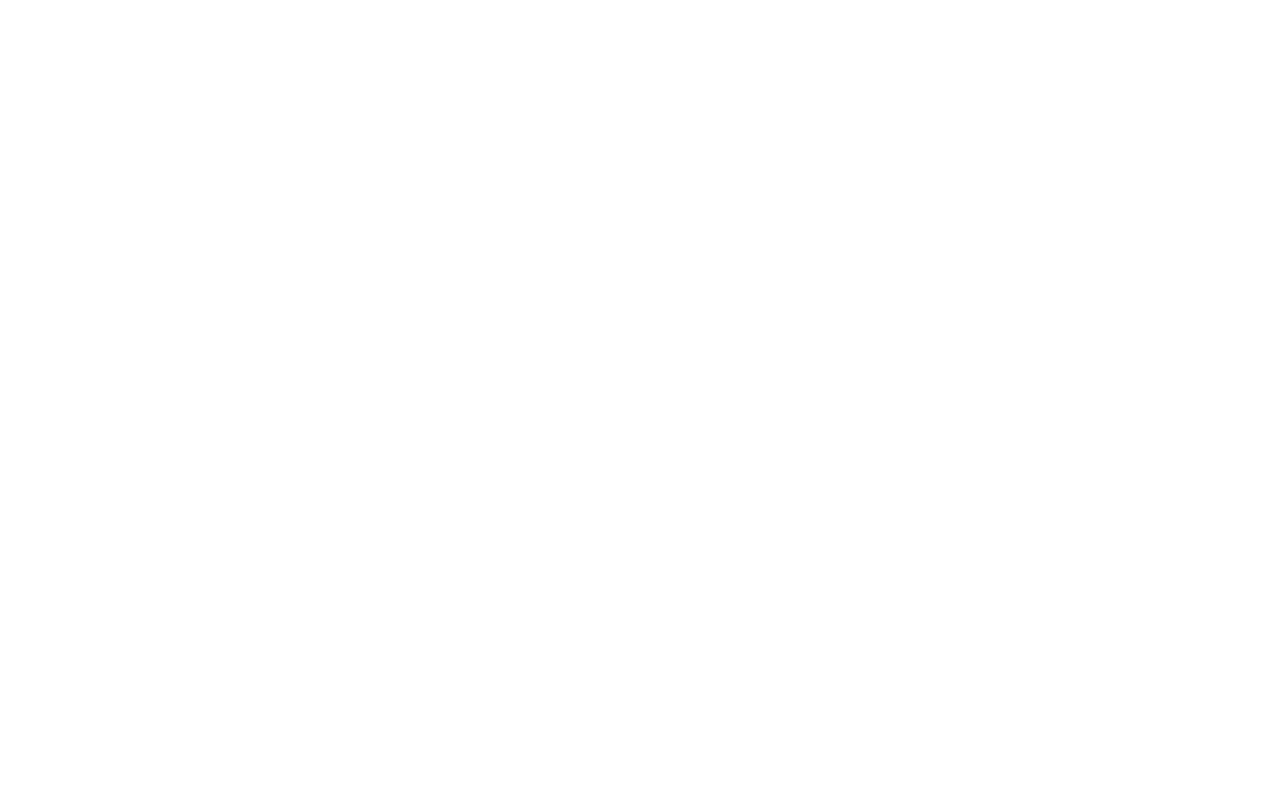
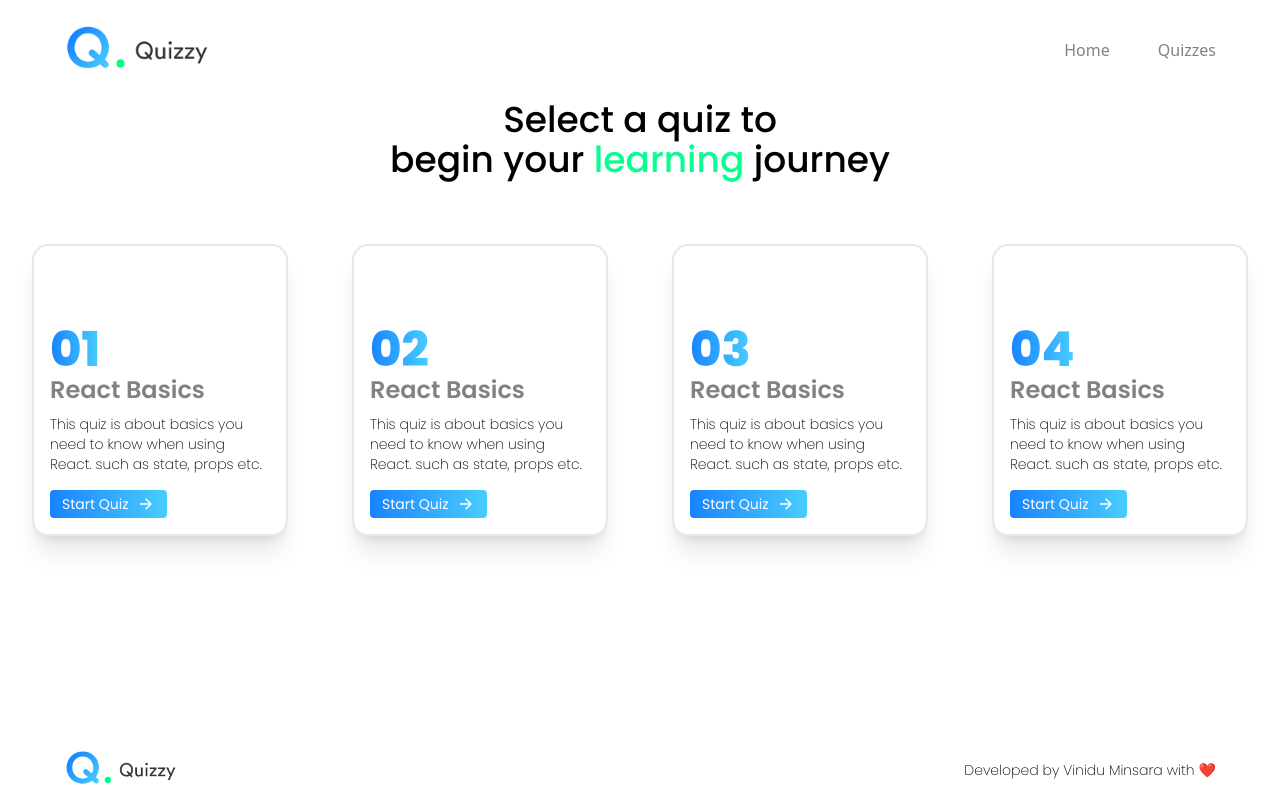
Before and after one commit to viniduminsara/Quizzy, a React (Vite) app: page /quizzes in a window 1280 px wide. Before the commit this address had no page. Built offline with nearby package versions, Linux system fonts and the light colour scheme.

Commit message:
feat: complete quizzes page

```diff
--- a/src/App.jsx
+++ b/src/App.jsx
@@ -1,26 +1,16 @@
 import {BrowserRouter, createBrowserRouter, Route, Routes} from "react-router-dom";
 import RootLayout from "./layouts/RootLayout.jsx";
 import Home from "./pages/Home.jsx";
+import Quizzes from "./pages/Quizzes.jsx";
 
 function App() {
-
-    // const router = createBrowserRouter([
-    //   {
-    //     path: '/',
-    //     element: <RootLayout/>,
-    //     children: [
-    //         {
-    //           index: true,
-    //         }
-    //     ]
-    //   }
-    // ]);
 
     return (
         <BrowserRouter>
             <Routes>
-                <Route element={<RootLayout/>}>
-                    <Route path='/' element={<Home/>}/>
+                <Route path='/' element={<RootLayout/>}>
+                    <Route index={true} element={<Home/>}/>
+                    <Route path='quizzes' element={<Quizzes/>}/>
                 </Route>
             </Routes>
         </BrowserRouter>
--- a/src/components/Header.jsx
+++ b/src/components/Header.jsx
@@ -2,6 +2,7 @@
 import {RiMenu3Line} from "react-icons/ri";
 import {FaXmark} from "react-icons/fa6";
 import Logo from  "../assets/Logo.png"
+import {NavLink} from "react-router-dom";
 
 const Header = () => {
 
@@ -26,9 +27,8 @@
 
                     {/* Links for large screens (right-aligned) */}
                     <div className="hidden md:flex md:space-x-12">
-                        <a href="#" className="text-secondary">Home</a>
-                        <a href="#" className="text-secondary">About</a>
-                        <a href="#" className="text-secondary">Contact</a>
+                        <NavLink to='/' className="text-secondary">Home</NavLink>
+                        <NavLink to='/quizzes' className="text-secondary">Quizzes</NavLink>
                     </div>
                 </div>
 
@@ -36,9 +36,8 @@
                 <div
                     className={`flex-col md:hidden space-y-4 mt-4 ${isOpen ? 'flex' : 'hidden'}`}
                 >
-                    <a href="#" className="text-secondary">Home</a>
-                    <a href="#" className="text-secondary">About</a>
-                    <a href="#" className="text-secondary">Contact</a>
+                    <NavLink to='/' className="text-secondary">Home</NavLink>
+                    <NavLink to='/quizzes' className="text-secondary">Quizzes</NavLink>
                 </div>
             </div>
         </nav>
--- /dev/null
+++ b/src/components/QuizCard.jsx
@@ -0,0 +1,19 @@
+import { RiArrowRightLine } from "react-icons/ri";
+
+const QuizCard = ({ quizId, number, title, description }) => {
+    return (
+        <div className='w-64 h-fit p-4 rounded-2xl border-2 shadow-xl m-4 md:m-8 transform transition duration-300 hover:scale-105 hover:shadow-2xl hover:border-blue'>
+            <h3 className='bg-gradient bg-clip-text text-transparent poppins-extrabold text-5xl w-fit mt-16'>
+                {number < 10 ? `0${number}` : number}
+            </h3>
+            <h3 className='text-secondary poppins-semibold text-2xl mb-2'>{title}</h3>
+            <p className='text-sm poppins-extralight mb-4'>{description}</p>
+            <button className='bg-gradient px-3 py-1 flex flex-row items-center space-x-2 rounded'>
+                <div className='text-white text-sm poppins-regular'>Start Quiz</div>
+                <RiArrowRightLine color='white' size={18} />
+            </button>
+        </div>
+    );
+};
+
+export default QuizCard;
--- a/src/layouts/RootLayout.jsx
+++ b/src/layouts/RootLayout.jsx
@@ -5,14 +5,14 @@
 const RootLayout = () => {
 
     return (
-        <>
-            <Header/>
-            <main>
-                <Outlet/>
+        <div className='flex flex-col min-h-screen'>
+            <Header />
+            <main className='flex-grow'>
+                <Outlet />
             </main>
-            <Footer/>
-        </>
-    )
+            <Footer />
+        </div>
+    );
 }
 
 export default RootLayout;
--- a/src/pages/Home.jsx
+++ b/src/pages/Home.jsx
@@ -3,6 +3,7 @@
 import {GrSelect} from "react-icons/gr";
 import {IoBookOutline} from "react-icons/io5";
 import {TbListDetails} from "react-icons/tb";
+import {Link} from "react-router-dom";
 
 const Home = () => {
 
@@ -19,10 +20,11 @@
                         className='p-4 text-secondary text-sm lg:text-md border-l-2 border-l-primary poppins-light mb-6 lg:mb-12'>
                         We help you prepare for exams with quizzes
                     </div>
-                    <button
+                    <Link
+                        to='/quizzes'
                         className='bg-gradient w-fit py-2 px-4 text-sm lg:text-lg text-white rounded poppins-regular'>
                         Start Solving
-                    </button>
+                    </Link>
                 </div>
                 <img src={Hero} alt='hero image' className='w-96 md:w-5/12'/>
             </section>
--- /dev/null
+++ b/src/pages/Quizzes.jsx
@@ -0,0 +1,40 @@
+import QuizCard from "../components/QuizCard.jsx";
+
+const Quizzes = () => {
+
+    return (
+        <>
+            <h1 className='text-center poppins-medium text-2xl md:text-4xl mb-8'>
+                Select a quiz to<br/> begin your <span className='text-primary'>learning</span> journey
+            </h1>
+            <div className='flex flex-wrap justify-center'>
+                <QuizCard
+                    quizId='q0001'
+                    number={1}
+                    title='React Basics'
+                    description='This quiz is about basics you need to know when using React. such as state, props etc.'
+                />
+                <QuizCard
+                    quizId='q0001'
+                    number={2}
+                    title='React Basics'
+                    description='This quiz is about basics you need to know when using React. such as state, props etc.'
+                />
+                <QuizCard
+                    quizId='q0001'
+                    number={3}
+                    title='React Basics'
+                    description='This quiz is about basics you need to know when using React. such as state, props etc.'
+                />
+                <QuizCard
+                    quizId='q0001'
+                    number={4}
+                    title='React Basics'
+                    description='This quiz is about basics you need to know when using React. such as state, props etc.'
+                />
+            </div>
+        </>
+    )
+}
+
+export default Quizzes;
--- a/tailwind.config.js
+++ b/tailwind.config.js
@@ -9,6 +9,7 @@
             colors: {
                 primary: '#08FE90',
                 secondary: '#828282',
+                blue: '#49CDFF',
             },
             backgroundImage: {
                 'gradient': 'linear-gradient(to right, #1884FF, #49CDFF)',
```
